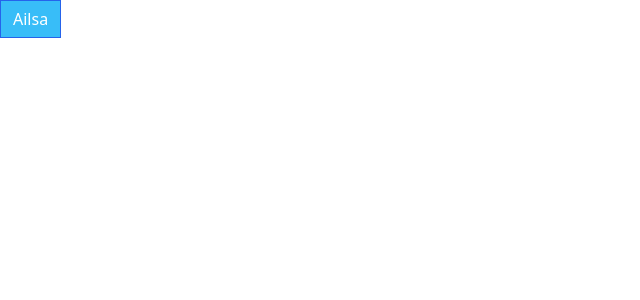
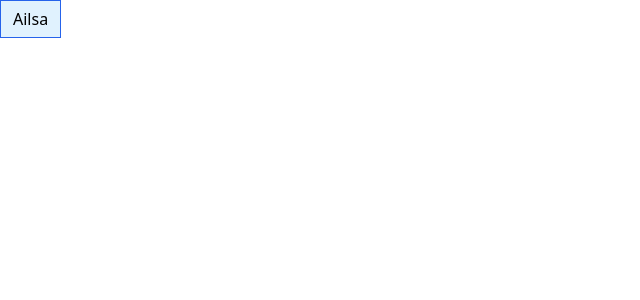
Before and after one commit to ailsayang999/backstage, a React (Create React App) app: page / in a window 1280 px wide. Shown: the top 300 px of the page, without its empty margins (0-640 px from the left). Built offline with nearby package versions, Linux system fonts and the light colour scheme.

Commit message:
feat: set true and false of the classes

```diff
--- a/src/App.jsx
+++ b/src/App.jsx
@@ -3,15 +3,13 @@ import className from "classnames";
 
 function Button() {
   const classes = className(
-    "px-3",
-    "py-1.5",
+    "px-3 py-1.5",
     {
-      "bg-sky-400": true,
+      "bg-sky-400": false,
+      "bg-sky-100": true,
     },
-    "border",
-    "border",
-    "border-blue-600",
-    "text-white"
+    "border border-blue-600",
+    { "text-white": false, "text-blue": true }
   );
   return <button className={classes}>Ailsa</button>;
 }
```
